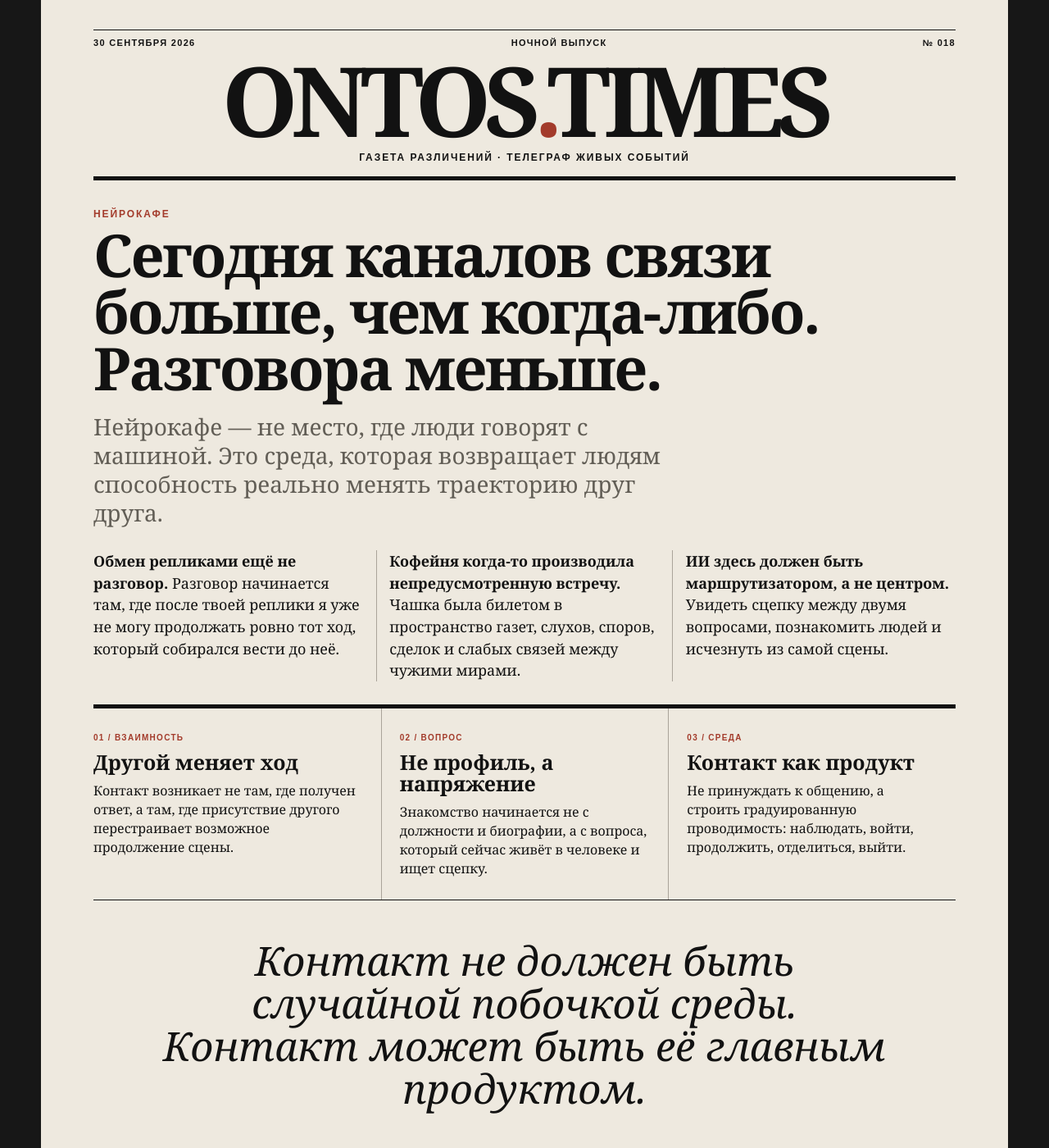
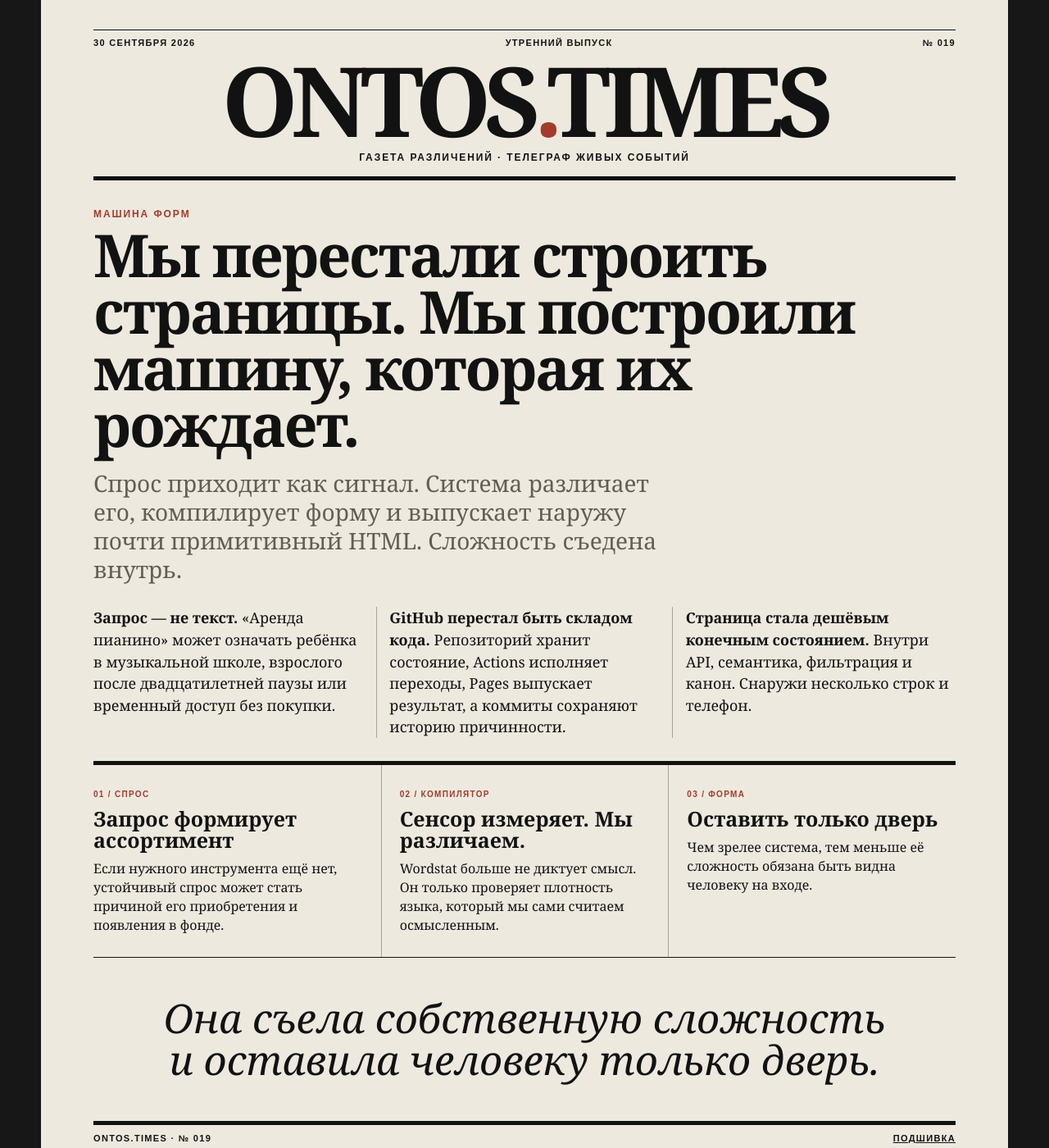
Before and after one commit to OntosLive/Ontos.Times, a Jekyll site: the page index.html, which Jekyll copies as it is, in a window 1280 px wide and 1400 px high. Shown: the whole window at 82% size. Built offline with Jekyll 4.4.1, drawn with Linux system fonts in a browser that asks for light colours.

Commit message:
Feature ONTOS.TIMES issue 019 on front page

```diff
--- a/index.html
+++ b/index.html
@@ -3,8 +3,8 @@
 <head>
   <meta charset="utf-8">
   <meta name="viewport" content="width=device-width,initial-scale=1">
-  <meta name="description" content="ONTOS.TIMES — Нейрокафе: место, где разговор снова становится взаимным">
-  <title>ONTOS.TIMES — Нейрокафе</title>
+  <meta name="description" content="ONTOS.TIMES — Мы перестали строить страницы. Мы построили машину, которая их рождает.">
+  <title>ONTOS.TIMES — Машина, которая рождает страницы</title>
   <link rel="stylesheet" href="styles.css">
 </head>
 <body>
@@ -12,8 +12,8 @@
     <div class="rule"></div>
     <div class="meta">
       <span>30 СЕНТЯБРЯ 2026</span>
-      <span>НОЧНОЙ ВЫПУСК</span>
-      <span>№ 018</span>
+      <span>УТРЕННИЙ ВЫПУСК</span>
+      <span>№ 019</span>
     </div>
     <h1>ONTOS<span>.</span>TIMES</h1>
     <p class="tagline">Газета различений · Телеграф живых событий</p>
@@ -22,44 +22,44 @@
 
   <main>
     <article class="lead">
-      <p class="kicker">НЕЙРОКАФЕ</p>
-      <h2>Сегодня каналов связи больше, чем когда-либо. Разговора меньше.</h2>
-      <p class="deck">Нейрокафе — не место, где люди говорят с машиной. Это среда, которая возвращает людям способность реально менять траекторию друг друга.</p>
+      <p class="kicker">МАШИНА ФОРМ</p>
+      <h2>Мы перестали строить страницы. Мы построили машину, которая их рождает.</h2>
+      <p class="deck">Спрос приходит как сигнал. Система различает его, компилирует форму и выпускает наружу почти примитивный HTML. Сложность съедена внутрь.</p>
 
       <div class="columns">
-        <p><strong>Обмен репликами ещё не разговор.</strong> Разговор начинается там, где после твоей реплики я уже не могу продолжать ровно тот ход, который собирался вести до неё.</p>
+        <p><strong>Запрос — не текст.</strong> «Аренда пианино» может означать ребёнка в музыкальной школе, взрослого после двадцатилетней паузы или временный доступ без покупки.</p>
 
-        <p><strong>Кофейня когда-то производила непредусмотренную встречу.</strong> Чашка была билетом в пространство газет, слухов, споров, сделок и слабых связей между чужими мирами.</p>
+        <p><strong>GitHub перестал быть складом кода.</strong> Репозиторий хранит состояние, Actions исполняет переходы, Pages выпускает результат, а коммиты сохраняют историю причинности.</p>
 
-        <p><strong>ИИ здесь должен быть маршрутизатором, а не центром.</strong> Увидеть сцепку между двумя вопросами, познакомить людей и исчезнуть из самой сцены.</p>
+        <p><strong>Страница стала дешёвым конечным состоянием.</strong> Внутри API, семантика, фильтрация и канон. Снаружи несколько строк и телефон.</p>
       </div>
     </article>
 
     <section class="dispatches">
       <article>
-        <span>01 / ВЗАИМНОСТЬ</span>
-        <h3>Другой меняет ход</h3>
-        <p>Контакт возникает не там, где получен ответ, а там, где присутствие другого перестраивает возможное продолжение сцены.</p>
+        <span>01 / СПРОС</span>
+        <h3>Запрос формирует ассортимент</h3>
+        <p>Если нужного инструмента ещё нет, устойчивый спрос может стать причиной его приобретения и появления в фонде.</p>
       </article>
 
       <article>
-        <span>02 / ВОПРОС</span>
-        <h3>Не профиль, а напряжение</h3>
-        <p>Знакомство начинается не с должности и биографии, а с вопроса, который сейчас живёт в человеке и ищет сцепку.</p>
+        <span>02 / КОМПИЛЯТОР</span>
+        <h3>Сенсор измеряет. Мы различаем.</h3>
+        <p>Wordstat больше не диктует смысл. Он только проверяет плотность языка, который мы сами считаем осмысленным.</p>
       </article>
 
       <article>
-        <span>03 / СРЕДА</span>
-        <h3>Контакт как продукт</h3>
-        <p>Не принуждать к общению, а строить градуированную проводимость: наблюдать, войти, продолжить, отделиться, выйти.</p>
+        <span>03 / ФОРМА</span>
+        <h3>Оставить только дверь</h3>
+        <p>Чем зрелее система, тем меньше её сложность обязана быть видна человеку на входе.</p>
       </article>
     </section>
 
-    <blockquote>Контакт не должен быть случайной побочкой среды. Контакт может быть её главным продуктом.</blockquote>
+    <blockquote>Она съела собственную сложность и оставила человеку только дверь.</blockquote>
   </main>
 
   <footer>
-    <span>ONTOS.TIMES · № 018</span>
+    <span>ONTOS.TIMES · № 019</span>
     <span><a href="archive/" style="color:inherit">Подшивка</a></span>
   </footer>
 </body>
```
